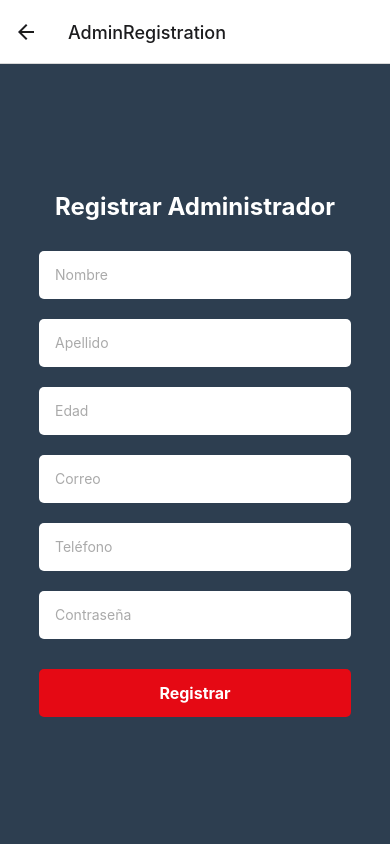
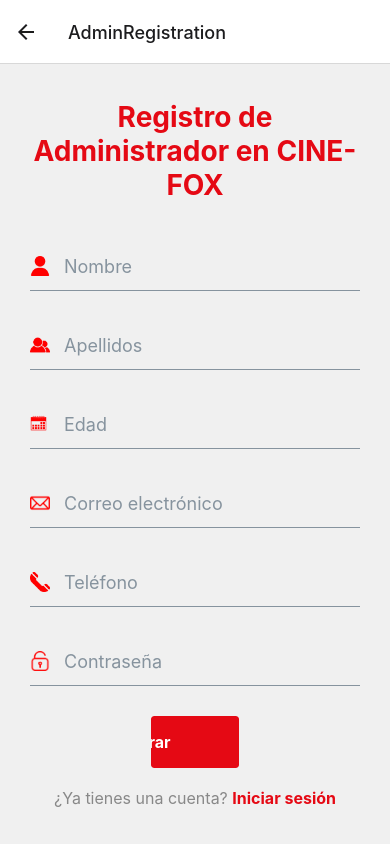
Before and after one commit to MiguelMacias3M/CINEFOXFRONT, a React Native app: screen /AdminRegistration in a window 390 px wide. Built offline with nearby package versions, Linux system fonts and the light colour scheme.

Commit message:
Se cambio el diseno de los usarios adminisytradores al registrar

```diff
--- a/src/screens/admin/AdminRegistrationScreen.tsx
+++ b/src/screens/admin/AdminRegistrationScreen.tsx
@@ -1,8 +1,13 @@
 import React, { useState } from 'react';
-import { View, Text, TextInput, TouchableOpacity, Alert, StyleSheet } from 'react-native';
+import { View, StyleSheet, ScrollView, Image, Alert } from 'react-native';
+import { Input, Button, Text } from 'react-native-elements';
+import { StackNavigationProp } from '@react-navigation/stack';
+import { RootStackParamList } from '../../navigation/AppNavigator';
 import { registerUsuarioAdmin } from '../../apiService';
 
-const AdminRegistrationScreen: React.FC = ({ navigation }) => {
+type AdminRegistrationScreenNavigationProp = StackNavigationProp<RootStackParamList, 'AdminRegistration'>;
+
+const AdminRegistrationScreen: React.FC<{ navigation: AdminRegistrationScreenNavigationProp }> = ({ navigation }) => {
   const [nombreUsuario, setNombreUsuario] = useState('');
   const [apellidoUsuario, setApellidoUsuario] = useState('');
   const [edadUsuario, setEdadUsuario] = useState('');
@@ -12,17 +17,7 @@ const AdminRegistrationScreen: React.FC = ({ navigation }) => {
 
   const handleRegister = async () => {
     try {
-      console.log('Datos a enviar:', {
-        nombreUsuario,
-        apellidoUsuario,
-        edadUsuario,
-        correoUsuario,
-        telefonoUsuario,
-        contrasenaUsuario,
-        tipoUsuario: 'admin',
-      });
-
-      const response = await registerUsuarioAdmin(
+      const userData = await registerUsuarioAdmin(
         nombreUsuario,
         apellidoUsuario,
         edadUsuario,
@@ -30,133 +25,133 @@ const AdminRegistrationScreen: React.FC = ({ navigation }) => {
         telefonoUsuario,
         contrasenaUsuario
       );
-
-      console.log('Respuesta del servidor:', response);
-
-      Alert.alert('Éxito', 'Administrador registrado correctamente');
-      navigation.goBack(); // Regresar a la pantalla anterior
+      console.log('Administrador registrado:', userData);
+      Alert.alert('Registro exitoso', 'Administrador registrado correctamente.', [{ text: 'OK', onPress: () => navigation.goBack() }]);
     } catch (error) {
-      console.error('Error durante el registro:', error);
-      Alert.alert('Error', 'No se pudo registrar el administrador');
+      console.error('Error al registrar administrador:', error);
+      Alert.alert('Error', 'Hubo un error al intentar registrar al administrador. Por favor, inténtalo de nuevo.');
     }
   };
 
   return (
-    <View style={styles.container}>
-      <Text style={styles.title}>Registrar Administrador</Text>
-
-      <TextInput
-        style={styles.input}
+    <ScrollView contentContainerStyle={styles.container}>
+      <Text style={styles.title}>Registro de Administrador en CINE-FOX</Text>
+      <Input
         placeholder="Nombre"
-        placeholderTextColor="#aaaaaa"
+        leftIcon={<Image source={require('../../assets/icons/user.png')} style={styles.icon} />}
         value={nombreUsuario}
         onChangeText={setNombreUsuario}
-        underlineColorAndroid="transparent"
-        autoCapitalize="none"
+        containerStyle={styles.inputContainer}
+        inputStyle={styles.input}
       />
-
-      <TextInput
-        style={styles.input}
-        placeholder="Apellido"
-        placeholderTextColor="#aaaaaa"
+      <Input
+        placeholder="Apellidos"
+        leftIcon={<Image source={require('../../assets/icons/dobleuser.png')} style={styles.icon} />}
         value={apellidoUsuario}
         onChangeText={setApellidoUsuario}
-        underlineColorAndroid="transparent"
-        autoCapitalize="none"
+        containerStyle={styles.inputContainer}
+        inputStyle={styles.input}
       />
-
-      <TextInput
-        style={styles.input}
+      <Input
         placeholder="Edad"
-        placeholderTextColor="#aaaaaa"
+        leftIcon={<Image source={require('../../assets/icons/calendar.png')} style={styles.icon} />}
         value={edadUsuario}
         onChangeText={setEdadUsuario}
         keyboardType="numeric"
-        underlineColorAndroid="transparent"
-        autoCapitalize="none"
+        containerStyle={styles.inputContainer}
+        inputStyle={styles.input}
       />
-
-      <TextInput
-        style={styles.input}
-        placeholder="Correo"
-        placeholderTextColor="#aaaaaa"
+      <Input
+        placeholder="Correo electrónico"
+        leftIcon={<Image source={require('../../assets/icons/correo.png')} style={styles.icon} />}
         value={correoUsuario}
         onChangeText={setCorreoUsuario}
         keyboardType="email-address"
-        underlineColorAndroid="transparent"
         autoCapitalize="none"
+        containerStyle={styles.inputContainer}
+        inputStyle={styles.input}
       />
-
-      <TextInput
-        style={styles.input}
+      <Input
         placeholder="Teléfono"
-        placeholderTextColor="#aaaaaa"
+        leftIcon={<Image source={require('../../assets/icons/phone.png')} style={styles.icon} />}
         value={telefonoUsuario}
         onChangeText={setTelefonoUsuario}
         keyboardType="phone-pad"
-        underlineColorAndroid="transparent"
-        autoCapitalize="none"
+        containerStyle={styles.inputContainer}
+        inputStyle={styles.input}
       />
-
-      <TextInput
-        style={styles.input}
+      <Input
         placeholder="Contraseña"
-        placeholderTextColor="#aaaaaa"
+        leftIcon={<Image source={require('../../assets/icons/password.png')} style={styles.icon} />}
         value={contrasenaUsuario}
         onChangeText={setContrasenaUsuario}
+        containerStyle={styles.inputContainer}
+        inputStyle={styles.input}
         secureTextEntry
-        underlineColorAndroid="transparent"
-        autoCapitalize="none"
       />
-
-      <TouchableOpacity
-        style={styles.button}
+      <Button
+        title="Registrar"
+        buttonStyle={styles.button}
+        titleStyle={styles.buttonText}
         onPress={handleRegister}
-      >
-        <Text style={styles.buttonTitle}>Registrar</Text>
-      </TouchableOpacity>
-    </View>
+      />
+      <Text style={styles.footerText}>
+        ¿Ya tienes una cuenta?{' '}
+        <Text style={styles.footerLink} onPress={() => navigation.goBack()}>
+          Iniciar sesión
+        </Text>
+      </Text>
+    </ScrollView>
   );
 };
 
 const styles = StyleSheet.create({
   container: {
-    flex: 1,
+    flexGrow: 1,
+    justifyContent: 'center',
     alignItems: 'center',
-    justifyContent: 'center',
-    backgroundColor: '#2D3E50',
+    padding: 20,
+    backgroundColor: '#f0f0f0',
   },
   title: {
-    fontSize: 24,
+    fontSize: 28,
     fontWeight: 'bold',
-    color: '#FFFFFF',
+    color: '#E50914',
+    marginBottom: 40,
+    textAlign: 'center',
+  },
+  inputContainer: {
+    width: '100%',
     marginBottom: 20,
   },
   input: {
-    height: 48,
-    borderRadius: 5,
-    overflow: 'hidden',
-    backgroundColor: '#FFFFFF',
-    marginTop: 10,
-    marginBottom: 10,
-    paddingLeft: 16,
-    width: '80%',
+    paddingLeft: 10,
+  },
+  icon: {
+    width: 20,
+    height: 20,
   },
   button: {
     backgroundColor: '#E50914',
-    marginLeft: 30,
-    marginRight: 30,
+    width: '100%',
+    paddingVertical: 15,
+    alignItems: 'center',
+    justifyContent: 'center',
+  },
+  buttonText: {
+    color: '#fff',
+    fontSize: 16,
+    fontWeight: 'bold',
+    right: 60,
+  },
+  footerText: {
     marginTop: 20,
-    height: 48,
-    borderRadius: 5,
-    alignItems: "center",
-    justifyContent: 'center',
-    width: '80%',
+    fontSize: 16,
+    color: '#888',
   },
-  buttonTitle: {
-    color: 'white',
-    fontSize: 16,
-    fontWeight: "bold"
+  footerLink: {
+    color: '#E50914',
+    fontWeight: 'bold',
   },
 });
 
```
